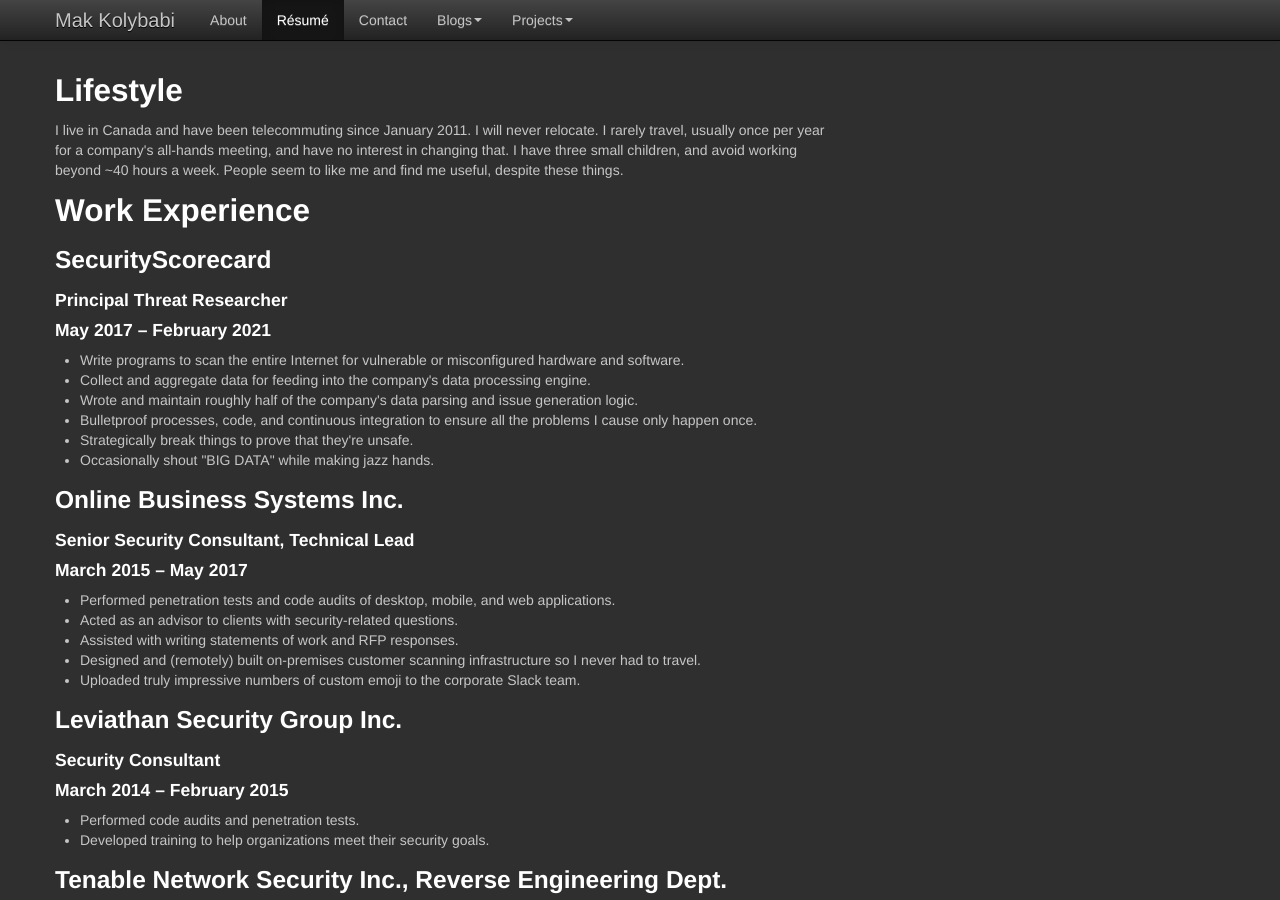
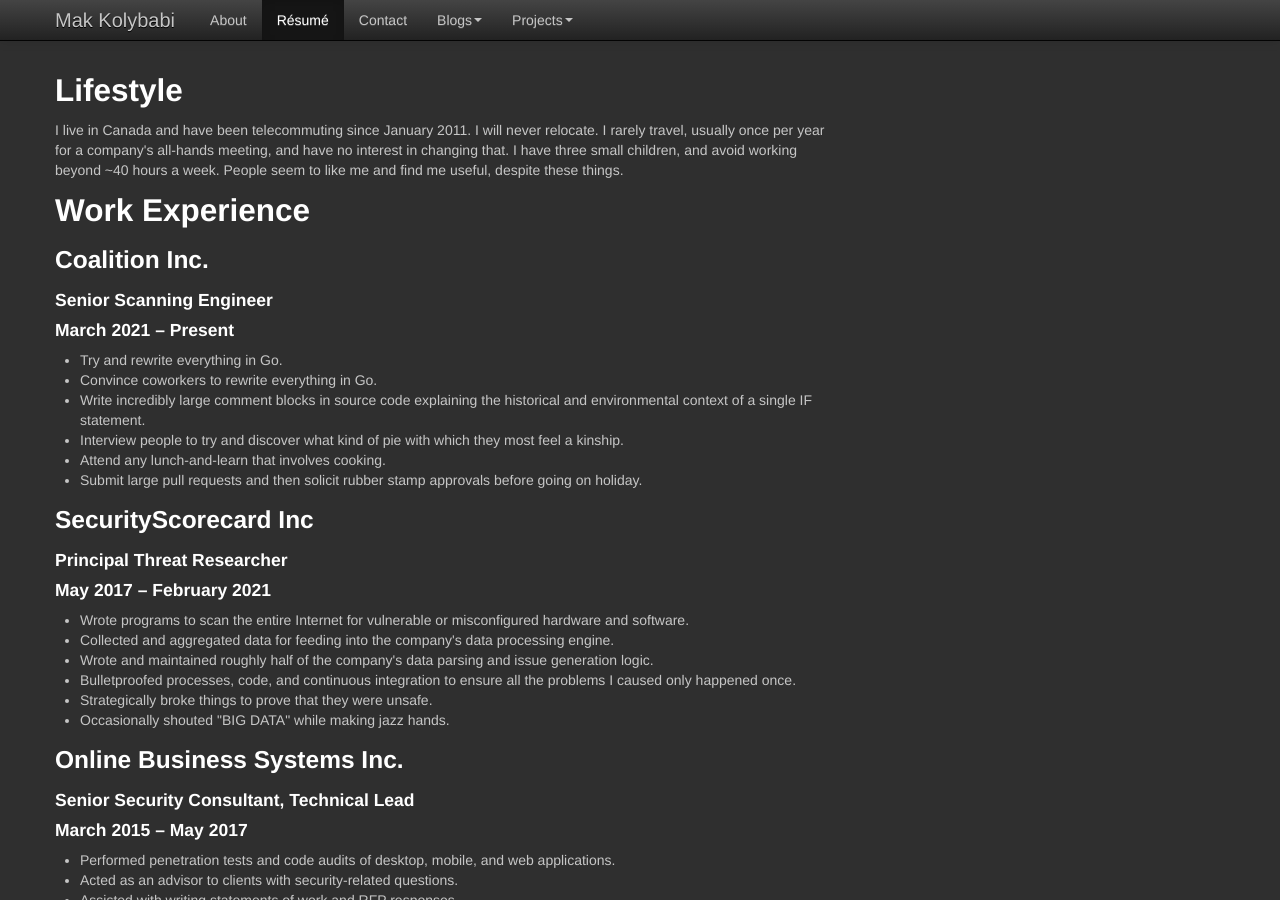
Before and after one commit to mogigoma/mogigoma.com, a Jekyll site: the page built from resume.html, in a window 1280 px wide and 900 px high. Built offline with Jekyll 4.4.1, drawn with Linux system fonts in a browser that asks for light colours.

Commit message:
Update resume.

```diff
--- a/resume.html
+++ b/resume.html
@@ -13,16 +13,28 @@ title: Mak Kolybabi's Résumé
 
       <h2>Work Experience</h2>
 
-      <h3>SecurityScorecard</h3>
+      <h3>Coalition Inc.</h3>
+      <h4>Senior Scanning Engineer</h4>
+      <h4>March 2021 &ndash; Present</h4>
+      <ul>
+        <li>Try and rewrite everything in Go.</li>
+        <li>Convince coworkers to rewrite everything in Go.</li>
+        <li>Write incredibly large comment blocks in source code explaining the historical and environmental context of a single IF statement.</li>
+        <li>Interview people to try and discover what kind of pie with which they most feel a kinship.</li>
+        <li>Attend any lunch-and-learn that involves cooking.</li>
+        <li>Submit large pull requests and then solicit rubber stamp approvals before going on holiday.</li>
+      </ul>
+
+      <h3>SecurityScorecard Inc</h3>
       <h4>Principal Threat Researcher</h4>
       <h4>May 2017 &ndash; February 2021</h4>
       <ul>
-        <li>Write programs to scan the entire Internet for vulnerable or misconfigured hardware and software.</li>
-        <li>Collect and aggregate data for feeding into the company's data processing engine.</li>
-        <li>Wrote and maintain roughly half of the company's data parsing and issue generation logic.</li>
-        <li>Bulletproof processes, code, and continuous integration to ensure all the problems I cause only happen once.</li>
-        <li>Strategically break things to prove that they're unsafe.</li>
-        <li>Occasionally shout "BIG DATA" while making jazz hands.</li>
+        <li>Wrote programs to scan the entire Internet for vulnerable or misconfigured hardware and software.</li>
+        <li>Collected and aggregated data for feeding into the company's data processing engine.</li>
+        <li>Wrote and maintained roughly half of the company's data parsing and issue generation logic.</li>
+        <li>Bulletproofed processes, code, and continuous integration to ensure all the problems I caused only happened once.</li>
+        <li>Strategically broke things to prove that they were unsafe.</li>
+        <li>Occasionally shouted "BIG DATA" while making jazz hands.</li>
       </ul>
 
       <h3>Online Business Systems Inc.</h3>
```
